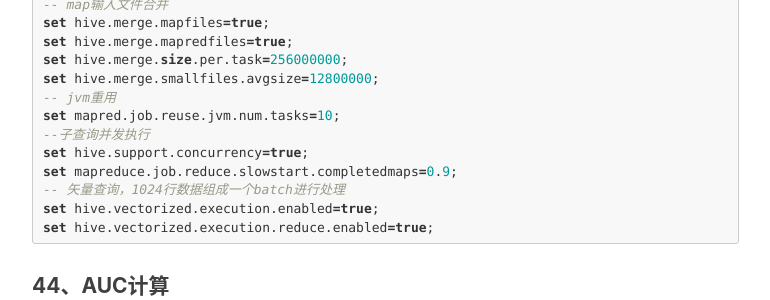
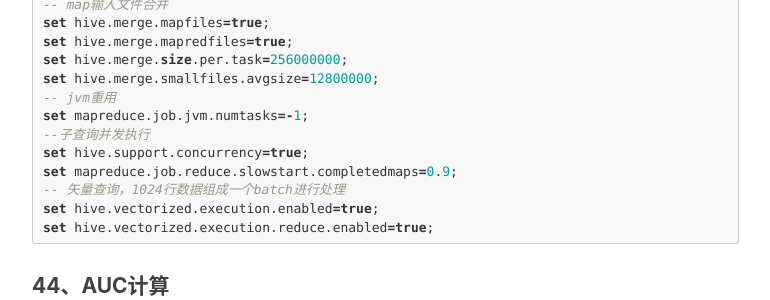
Before and after one commit to cddesire/cddesire.github.io, a Jekyll site: the page built from _posts/2017-05-23-common-sql-code.markdown, in a window 1280 px wide and 900 px high, scrolled down 14221 px. Shown: the part 152-452 px from the top of the window, without its empty margins (233-1003 px from the left). Built offline with Jekyll 4.4.1, drawn with Linux system fonts in a browser that asks for light colours; nearby versions of some CDN libraries; formulas are drawn with MathJax 3; comment, search, counter and statistics services are not loaded.

Commit message:
Update 2017-05-23-common-sql-code.markdown

```diff
--- a/_posts/2017-05-23-common-sql-code.markdown
+++ b/_posts/2017-05-23-common-sql-code.markdown
@@ -739,7 +739,7 @@ set hive.merge.mapredfiles=true;
 set hive.merge.size.per.task=256000000;
 set hive.merge.smallfiles.avgsize=12800000;
 -- jvm重用
-set mapred.job.reuse.jvm.num.tasks=10;
+set mapreduce.job.jvm.numtasks=-1;
 --子查询并发执行
 set hive.support.concurrency=true;
 set mapreduce.job.reduce.slowstart.completedmaps=0.9;
```
